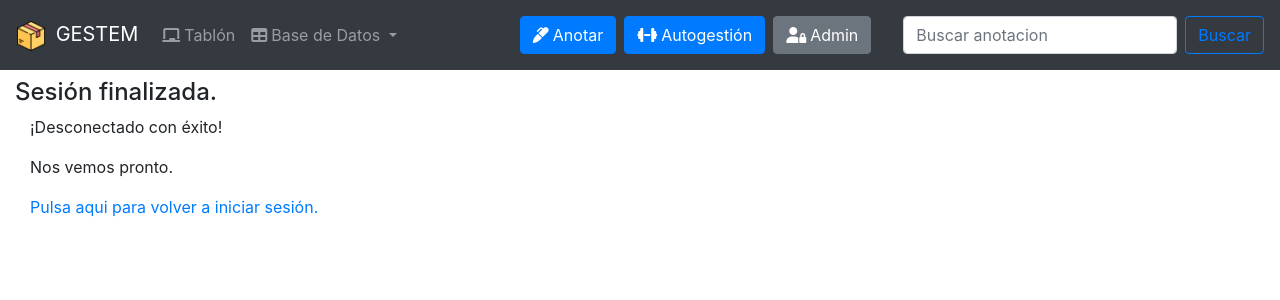
After one commit to jpm92/gestem, a Django app: page /salir/ in a window 1280 px wide. The commit adds this page. Shown: the top 300 px of the page. Run offline with Django 3.2, Linux system fonts and the light colour scheme; parts of the project's set-up code (start-up, migrations or seed data) failed here and were passed over; some libraries are stand-ins or nearby versions.

Commit message:
implementado cierre de sesion

```diff
--- /dev/null
+++ b/gestion/templates/gestion/logout.html
@@ -0,0 +1,11 @@
+{% extends "base_generic.html" %}
+
+{% block header %}Sesión finalizada.{% endblock %}
+
+{% block contenido %}
+    <div class="container-fluid">
+        <p>¡Desconectado con éxito!</p>
+        <p>Nos vemos pronto.</p>
+        <a href="{% url 'login' %}">Pulsa aqui para volver a iniciar sesión.</a>
+    </div>
+{% endblock %}
--- a/gestion/templates/gestion/tablon.html
+++ b/gestion/templates/gestion/tablon.html
@@ -33,7 +33,7 @@
         <div class="card-body">
           <p class="card-text">
             <a href="{% url 'cambiopassword' %}" class="btn btn-primary w-75" role="button"><i class="fas fa-user-edit mr-1"></i>Contraseña</a>
-            <a href="" class="btn btn-primary mt-1 w-75" role="button"><i class="fas fa-sign-out-alt pr-1"></i>Cerrar sesión</a>
+            <a href="{% url 'salir' %}" class="btn btn-primary mt-1 w-75" role="button"><i class="fas fa-sign-out-alt pr-1"></i>Cerrar sesión</a>
           </p>
         </div>
       </div>
--- a/gestion/urls.py
+++ b/gestion/urls.py
@@ -32,7 +32,8 @@ urlpatterns = [
         views.DetalleNota.as_view(),
         name='nota'
     ),
-    path('busqueda_articulo', views.BusquedaArticulo, name='barticulo'),
-    path('busqueda_pedido', views.BusquedaPedido, name='bpedido'),
-    path('busqueda_producto', views.BusquedaProducto, name='bproducto'),
+    path('b_articulo/', views.BusquedaArticulo, name='barticulo'),
+    path('b_pedido/', views.BusquedaPedido, name='bpedido'),
+    path('b_producto/', views.BusquedaProducto, name='bproducto'),
+    path('salir/', views.salir, name='salir'),
 ]
--- a/gestion/views.py
+++ b/gestion/views.py
@@ -30,7 +30,7 @@ from django.contrib.auth.decorators import (
     #  permission_required
 )
 from django.contrib.auth.forms import PasswordChangeForm
-from django.contrib.auth import update_session_auth_hash
+from django.contrib.auth import update_session_auth_hash, logout
 from django.core.paginator import Paginator
 from django.db.models import Q
 
@@ -486,3 +486,9 @@ def cambio_password(request):
     return render(request, 'registration/cambiar_password.html', {
         'form': form
     })
+
+
+def salir(request):
+    """ Desconecta al usuario y reenvia a página de despedida. """
+    logout(request)
+    return render(request, 'gestion/logout.html')
```
